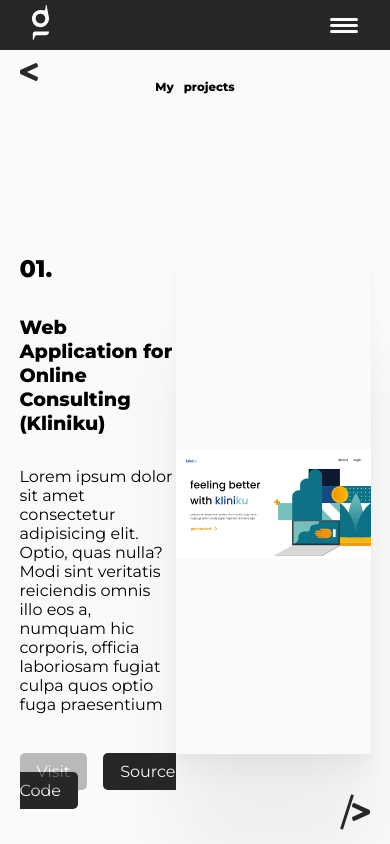
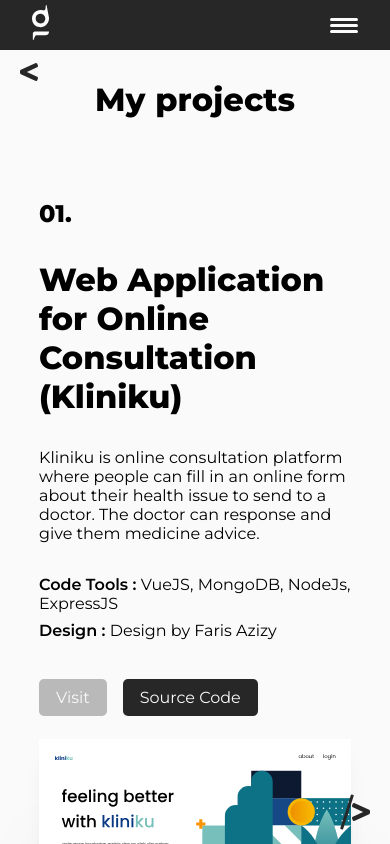
Before and after one commit to GunawanAhmad/Portfolio, a Vue app: page /work in a window 390 px wide. Built offline with nearby package versions, Linux system fonts and the light colour scheme.

Commit message:
fix work description and make responsive work page

```diff
--- a/public/styles/work.css
+++ b/public/styles/work.css
@@ -8,7 +8,7 @@
 .work-page .title-page {
   margin-top: 5rem;
   text-align: center;
-  font-size: 3vw;
+  font-size: 3rem;
 }
 
 .work-list {
@@ -33,6 +33,19 @@
 
 .information .description {
   margin-top: 2rem;
+}
+
+.information .tools {
+  margin-top: 2rem;
+  font-weight: 600;
+}
+
+.tools span {
+  font-weight: 400;
+}
+
+.tools .design {
+  margin-top: 0.5rem;
 }
 
 .information .links {
@@ -61,7 +74,7 @@
 }
 
 .work .img {
-  max-height: 500px;
+  max-height: 300px;
   max-width: 500px;
   box-shadow: 0 6.9px 5.3px rgba(0, 0, 0, 0.02),
     0 23.2px 17.9px rgba(0, 0, 0, 0.03), 0 104px 80px rgba(0, 0, 0, 0.05);
@@ -108,19 +121,23 @@
 }
 
 @media only screen and (max-width: 1024px) {
-  .list {
-    width: 60%;
+  .work-page .title-page {
+    font-size: 2rem;
   }
-  .list.expand {
+  .work-list {
+    margin-top: 0;
+    width: 80%;
+  }
+  .work-list .work {
+    flex-direction: column;
+    justify-content: center;
+    align-items: center;
+  }
+  .work .information {
     width: 100%;
   }
-}
 
-@media only screen and (max-width: 700px) {
-  .list {
-    width: 80%;
-  }
-  .work-page h1 {
-    font-size: 1.2rem;
+  .work .img {
+    margin-top: 2rem;
   }
 }
--- a/src/views/work.vue
+++ b/src/views/work.vue
@@ -24,6 +24,15 @@
           <p class="description">
             {{ work.description }}
           </p>
+          <div class="tools">
+            <p>
+              Code Tools :
+              <span>{{ work.codeTools.join(", ") }}</span>
+            </p>
+            <p class="design">
+              Design : <span>{{ work.design }}</span>
+            </p>
+          </div>
           <div class="links">
             <a :href="work.link" :class="work.link === '' ? 'disabled' : ''"
               >Visit</a
@@ -50,21 +59,25 @@
       isDetail: false,
       myProjects: [
         {
-          title: "Web Application for Online Consulting (Kliniku)",
+          title: "Web Application for Online Consultation (Kliniku)",
           description:
-            "Lorem ipsum dolor sit amet consectetur adipisicing elit. Optio, quas nulla? Modi sint veritatis reiciendis omnis illo eos a, numquam hic corporis, officia laboriosam fugiat culpa quos optio fuga praesentium",
+            "Kliniku is online consultation platform where people can fill in an online form about their health issue to send to a doctor. The doctor can response and give them medicine advice.",
           source: "https://github.com/GunawanAhmad/Sisfo-Klinik-Full-Stack",
           link: "",
+          codeTools: ["VueJS", "MongoDB", "NodeJs", "ExpressJS"],
+          design: "Design by Faris Azizy",
           img: "kliniku.svg",
           key: 1,
         },
         {
           title: "Radio and Checkbox Input Generator",
           description:
-            "Lorem ipsum dolor sit amet consectetur adipisicing elit. Optio, quas nulla? Modi sint veritatis reiciendis omnis illo eos a, numquam hic corporis, officia laboriosam fugiat culpa quos optio fuga praesentium",
+            "Radio and Checkbox Input Generator is a web where developer can make their custom radio and checkbox input for HTML and CSS code and make the developtment process easier and faster.",
           source: "https://github.com/GunawanAhmad/Radio-Checkbox-Generator",
           link: "https://gunawanahmad.github.io/Radio-Checkbox-Generator/",
           img: "generator.png",
+          codeTools: ["HTML", "SCSS", "Javascript"],
+          design: "Design by Me with Adobe XD",
           key: 2,
         },
       ],
```
